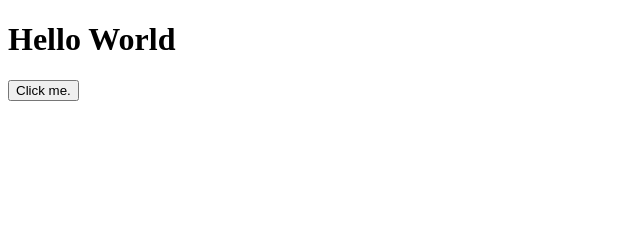
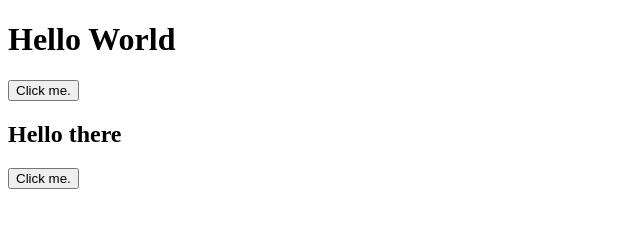
Before and after one commit to derechteamel/derechteamel.github.io, a plain HTML site: page index.html in a window 1280 px wide. Shown: the whole page, without its empty margins (0-640 px from the left). Drawn offline with Linux system fonts and the light colour scheme.

Commit message:
small test changes

```diff
--- a/index.html
+++ b/index.html
@@ -10,5 +10,9 @@
 
         <button id="btn1" type="button" onclick="document.getElementById('h1').innerHTML = 'Alaska'">Click me.</button>
 
+        <h2 id="h2">Hello there</h2>
+
+        <button id="btn2" type="button" onclick="document.getElementById('h2').innerHTML = 'Alaska'">Click me.</button>
+
     </body>
 </html>
```
